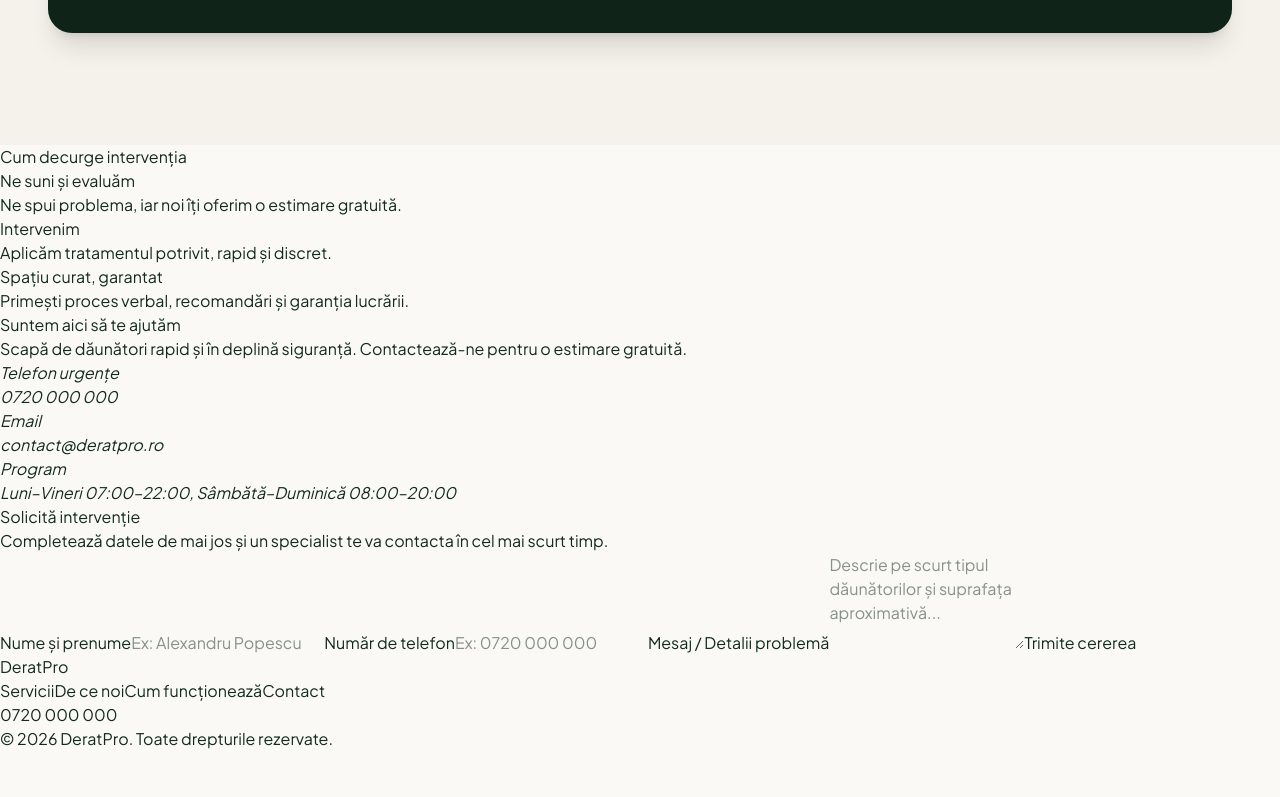
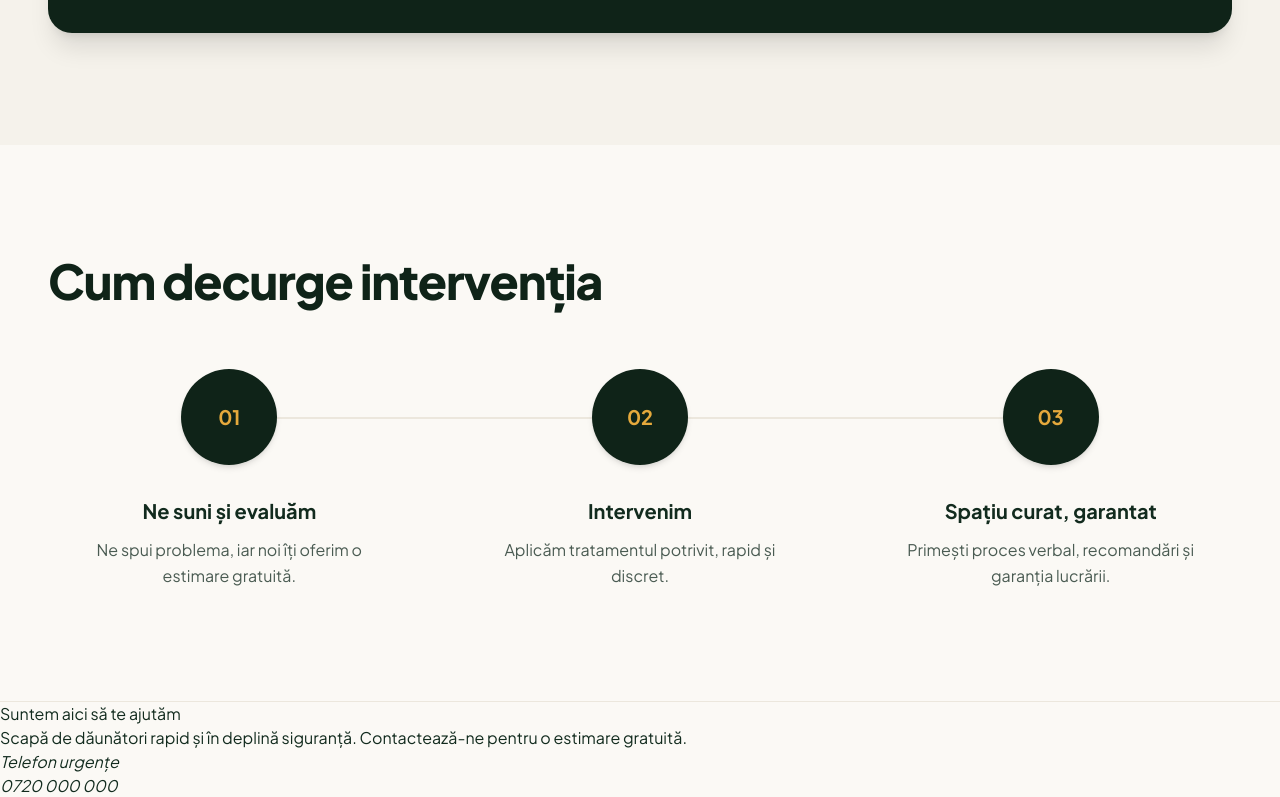
Before and after one commit to georgianaoniceanu/deratpro, a Next.js app: page / in a window 1280 px wide. Shown: the part 2000-2797 px from the top of the page. Before the commit the page ends 2751 px from the top, so only its background shows below. Built offline with nearby package versions, Linux system fonts and the light colour scheme.

Commit message:
styled steps component

```diff
--- a/components/HowItWorks.tsx
+++ b/components/HowItWorks.tsx
@@ -1,16 +1,30 @@
 import { steps } from "../data/date"
 export default function HowItWorks(){
     return(
-        <section id="cum-functioneaza">
-            <h2>Cum decurge intervenția</h2>
-            <ul>
-                {steps.map(s=> (
-                    <li key={s.title}>
-                        <h3>{s.title}</h3>
-                        <p>{s.description}</p>
-                    </li>
-                ))}
-            </ul>
+        <section id="cum-functioneaza" className="bg-sand-light py-20 lg:py-28 border-b border-sand-dark">
+            <div className="max-w-7xl mx-auto px-6 lg:px-12">
+                <h2 className="text-3xl sm:text-4xl lg:text-5xl font-extrabold tracking-tight text-forest text-balance mb-12 lg:mb-16">
+                    Cum decurge intervenția
+                </h2>
+
+                <ul className="relative grid grid-cols-1 lg:grid-cols-3 gap-10 lg:gap-12">
+                    {/* linia care leaga cercurile: verticala pe mobil, orizontala pe desktop */}
+                    <div className="absolute left-8 top-8 bottom-8 w-0.5 bg-sand-dark lg:hidden" aria-hidden="true" />
+                    <div className="hidden lg:block absolute top-12 left-[16.66%] right-[16.66%] h-0.5 bg-sand-dark" aria-hidden="true" />
+
+                    {steps.map((s, i) => (
+                        <li key={s.title} className="relative flex items-start gap-6 lg:flex-col lg:items-center lg:text-center">
+                            <div className="relative z-10 shrink-0 w-16 h-16 lg:w-24 lg:h-24 rounded-full bg-forest text-mustard font-bold text-lg lg:text-xl flex items-center justify-center shadow-md">
+                                {String(i + 1).padStart(2, "0")}
+                            </div>
+                            <div className="pt-3 lg:pt-2">
+                                <h3 className="text-xl font-bold mb-2 lg:mb-3">{s.title}</h3>
+                                <p className="text-base text-typography-muted leading-relaxed max-w-xs">{s.description}</p>
+                            </div>
+                        </li>
+                    ))}
+                </ul>
+            </div>
         </section>
     )
 }
```
